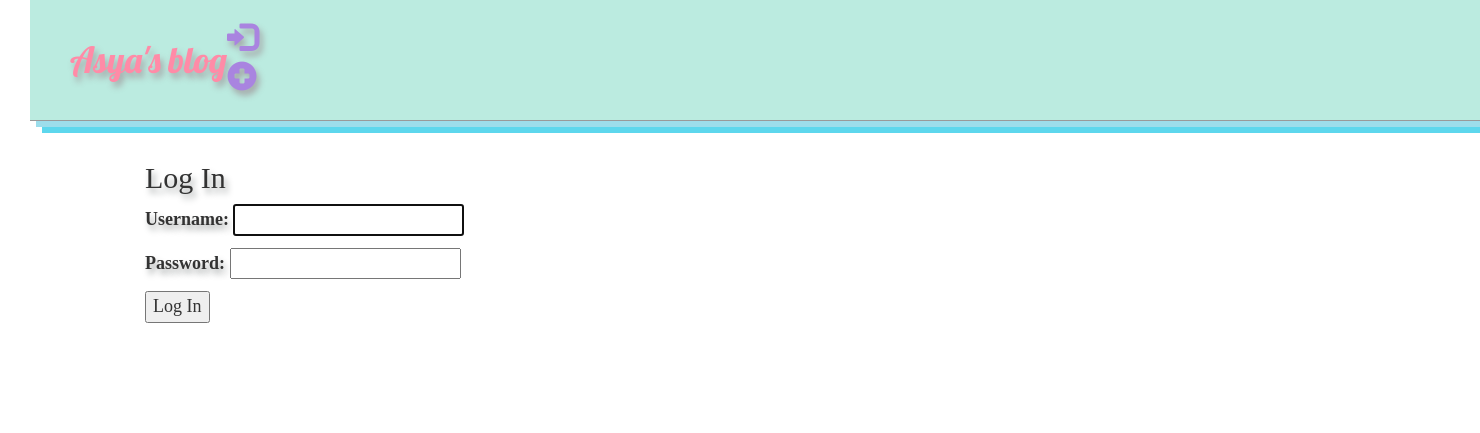
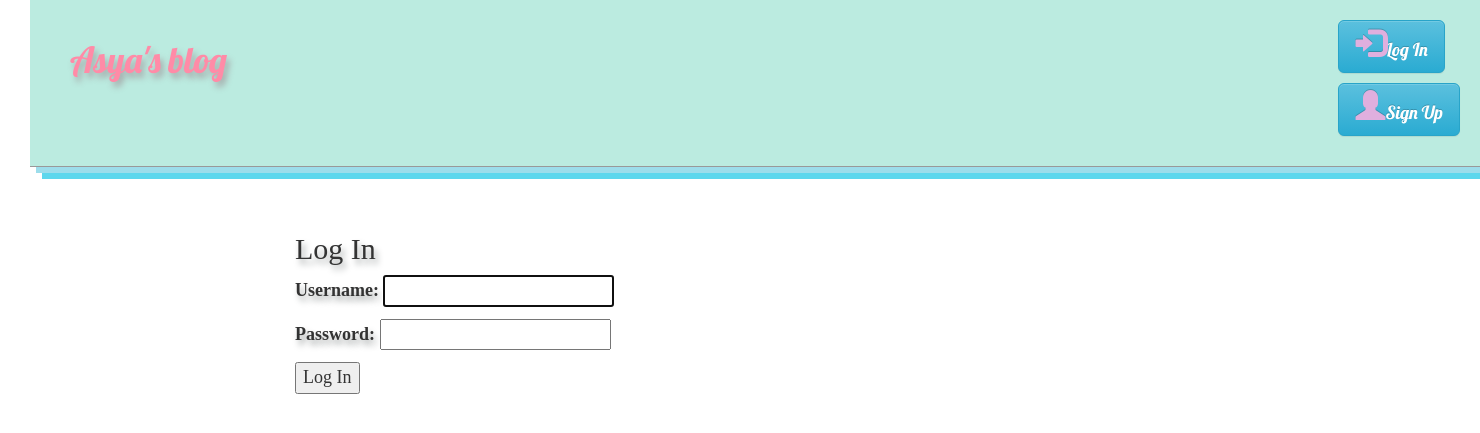
Before and after one commit to asyaaaa17/new_blog, a Django app: page /accounts/login/ in a window 1480 px wide. Shown: the top 433 px of the page. Run offline with Django 3.2, Linux system fonts and the light colour scheme; some libraries are stand-ins or nearby versions.

Commit message:
html/css/bootstrap

```diff
--- a/static/css/base.css
+++ b/static/css/base.css
@@ -26,11 +26,21 @@ header h1 a {
     text-decoration: none;
 }
 
+.nav-left {
+    margin-right: auto;
+}
+
+.nav-right {
+    display: flex;
+    padding-top: 2rem;
+}
 
 .content {
-    margin-left: 100px;
+    margin-left: 250px;
     margin-right: 100px;
+    margin-top: 45px;
     font-family: 'Laksaman';
+    word-wrap: break-word;
 }
 
 .post-entry{
@@ -41,8 +51,8 @@ header h1 a {
             -23px 0 20px -23px rgba(0, 0, 0, .6),
             23px 0 20px -23px rgba(0, 0, 0, .6),
             inset 0 0 40px rgba(0, 0, 0, .1);
-    border-top: 3px dashed #511241;
-    border-bottom: 3px dashed #511241;
+    border-top: 3px dashed #00b79a;
+    border-bottom: 3px dashed #00b79a;
 }
 
 .post-entry{
@@ -70,5 +80,6 @@ header h1 a {
 
 .glyphicon {
     font-size: 30px;
-    color: #a984e0;
+    color: #e0afde;
+    line-height: 20px;
 }
--- a/templates/base.html
+++ b/templates/base.html
@@ -23,14 +23,14 @@
           {% endif %}
         </div>
         {% if user.is_authenticated %}
-          <div>
-            <p><a href="{% url 'post_new' %}"><span class="glyphicon glyphicon-pencil"></span></a></p>
-            <p><a href="{% url 'logout' %}"><span class="glyphicon glyphicon-log-out"></span></a></p>
+          <div class="pull-right">
+            <p><a href="{% url 'post_new' %}" class="btn btn-info btn-lg"><span class="glyphicon glyphicon-pencil"></span>New Post</a></p>
+            <p><a href="{% url 'logout' %}" class="btn btn-info btn-lg"><span class="glyphicon glyphicon-log-out"></span>Log Out</a></p>
           </div>
         {% else %}
-          <div>
-            <p><a href="{% url 'login' %}"><span class="glyphicon glyphicon-log-in"></span></a></p>
-            <p><a href="{% url 'signup' %}"><span class="glyphicon glyphicon-plus-sign"></span></a></p>
+          <div class="pull-right">
+            <p><a href="{% url 'login' %}" class="btn btn-info btn-lg"><span class="glyphicon glyphicon-log-in"></span>Log In</a></p>
+            <p><a href="{% url 'signup' %}" class="btn btn-info btn-lg"><span class="glyphicon glyphicon-user"></span>Sign Up</a></p>
           </div>
         {% endif %}
       </header>
--- a/templates/post_detail.html
+++ b/templates/post_detail.html
@@ -1,8 +1,8 @@
 {% extends 'base.html' %}
 
 {% block content %}
-    <a href="{% url 'post_edit' post.pk %}" class="btn btn-info btn-lg"><span class="glyphicon glyphicon-edit"></span>Edit</a>
-    <a href="{% url 'post_delete' post.pk %}" class="btn btn-info btn-lg"><span class="glyphicon glyphicon-remove-circle"></span>Remove</a>
+    <a href="{% url 'post_edit' post.pk %}" class="btn btn-info btn-lg" style="margin-bottom: 15px"><span class="glyphicon glyphicon-edit"></span>Edit</a>
+    <a href="{% url 'post_delete' post.pk %}" class="btn btn-info btn-lg" style="margin-bottom: 15px"><span class="glyphicon glyphicon-remove-circle"></span>Remove</a>
 
     <div class="post-entry">
         <h2>{{ post.title }}</h2>
```
